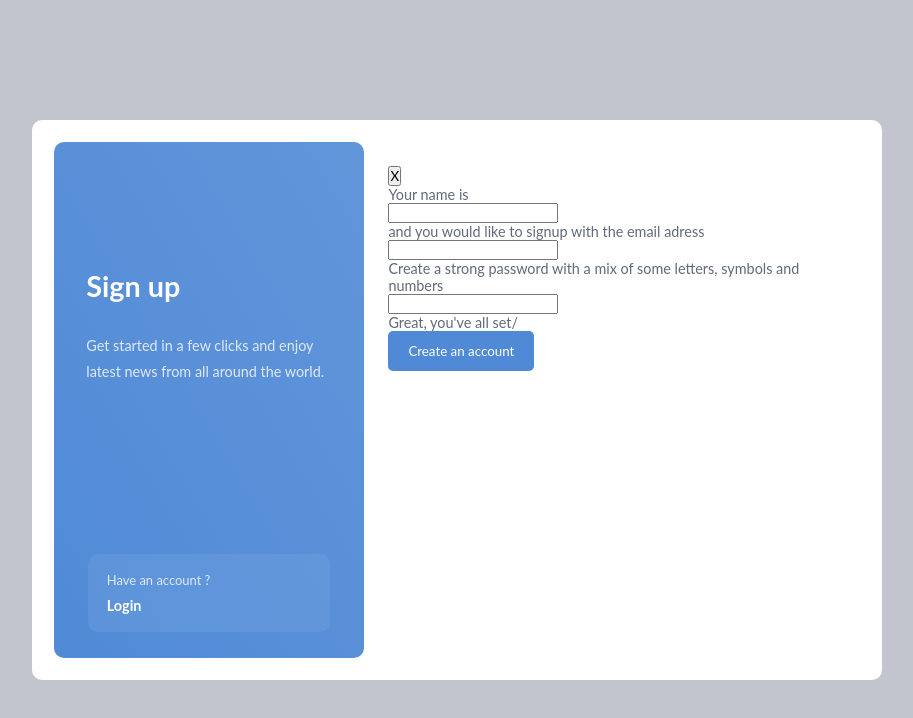
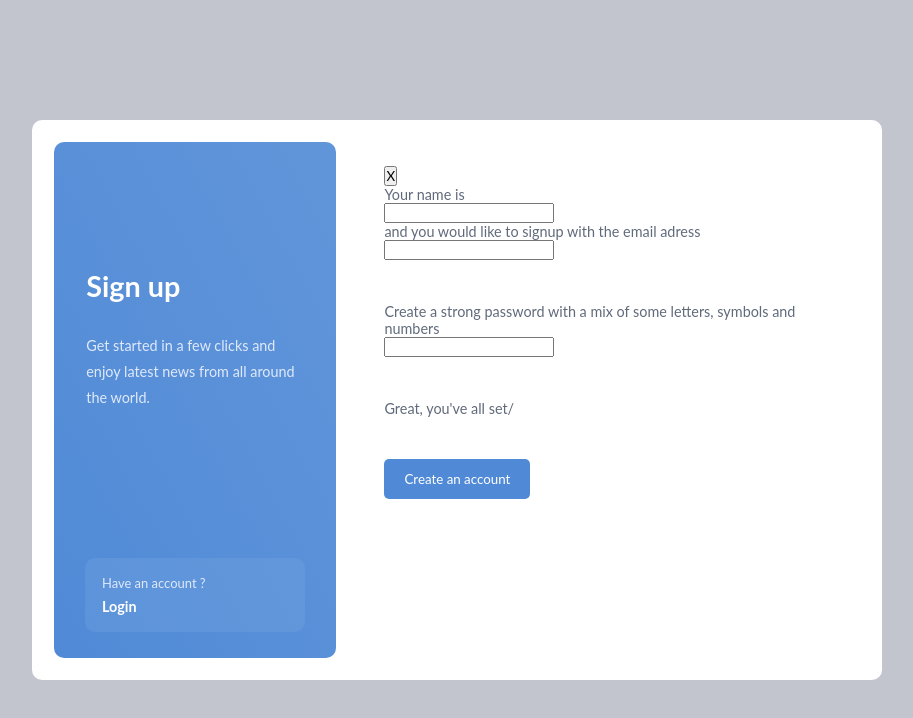
Before and after one commit to amarolahy/interactive-signup, a website built with webpack: page index.html in a window 1280 px wide. Shown: the whole page, without its empty margins (183-1096 px from the left). Built offline with nearby package versions, Linux system fonts and the light colour scheme.

Commit message:
Fix layout width for left and right panel

```diff
--- a/src/sass/layout/_left-panel.scss
+++ b/src/sass/layout/_left-panel.scss
@@ -1,6 +1,6 @@
 .left-panel {
   position: relative;
-  width: 40%;
+  width: 35%;
   height: 100%;
   background: linear-gradient(to top right, $blue, rgba($blue, 0.9));
   border-radius: 10px;
--- a/src/sass/layout/_right-panel.scss
+++ b/src/sass/layout/_right-panel.scss
@@ -1,4 +1,11 @@
 .right-panel {
-  padding: 3%;
+  width: 65%;
+  padding: 3% 6%;
   color: $light-black;
+
+  .signup {
+    & > div {
+      margin-bottom: 10%;
+    }
+  }
 }
```
